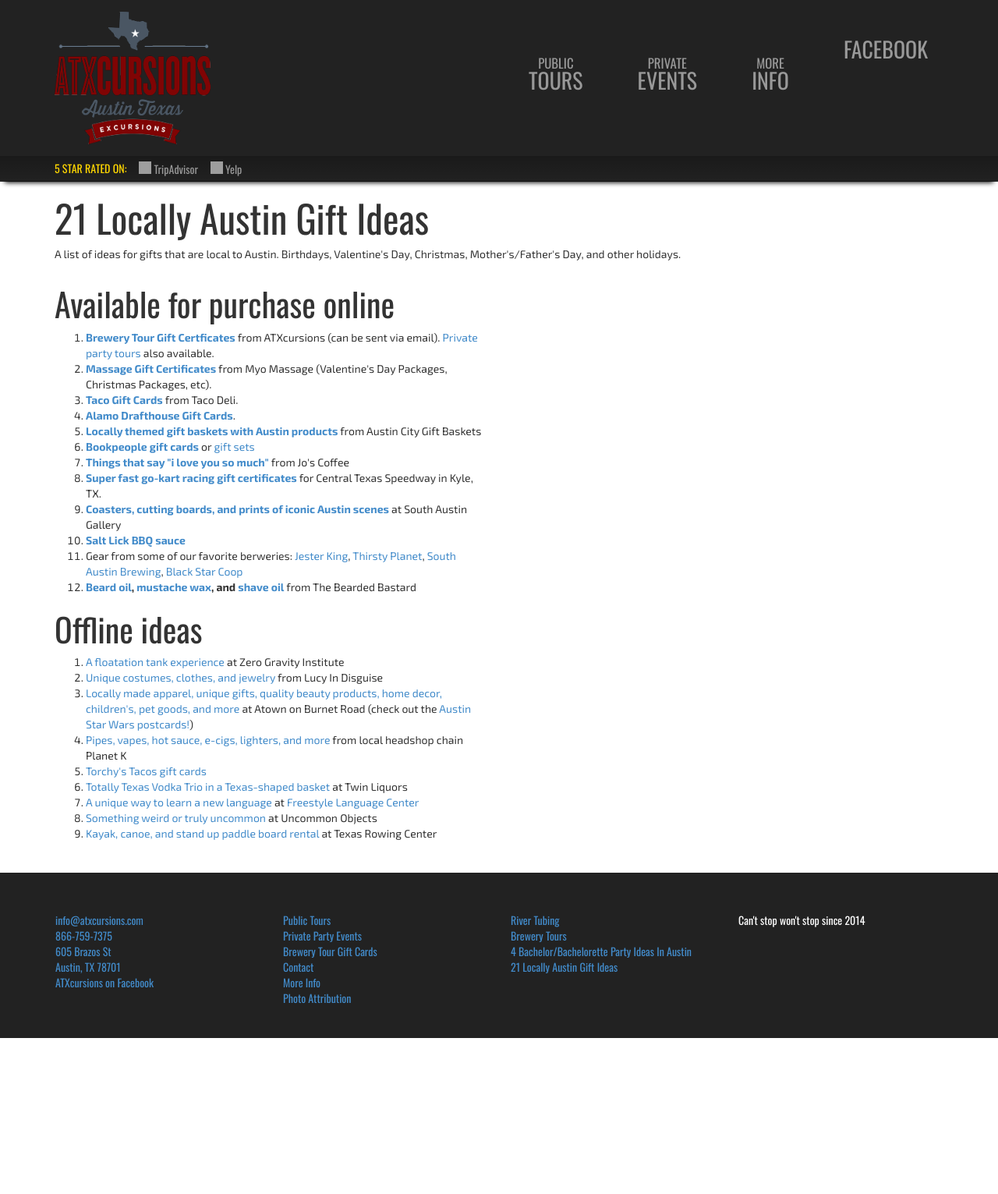
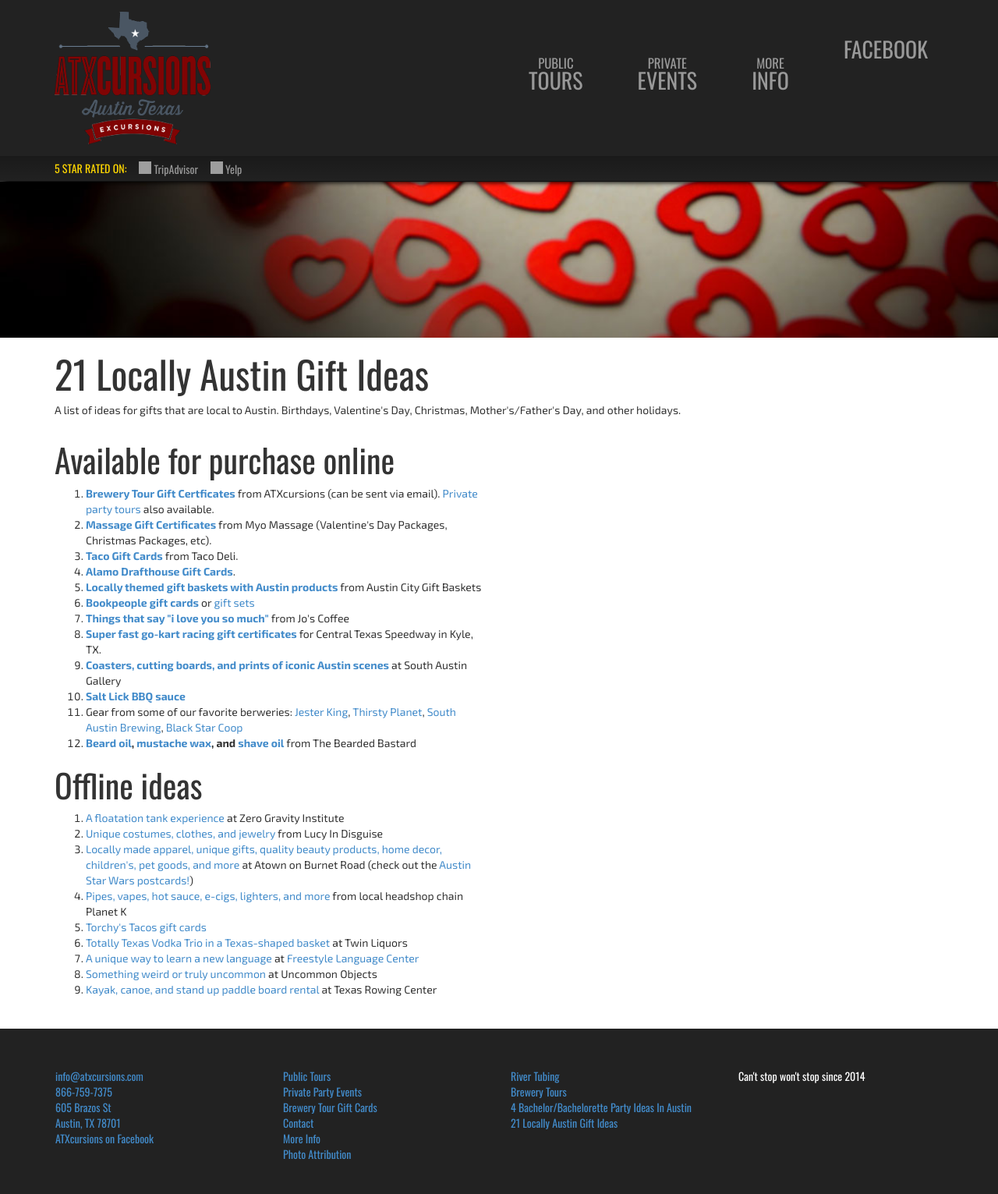
Before and after one commit to Gennovacap-Technology/axtcursions, a Jekyll site: the page built from locally-austin-gifts.html, in a window 1280 px wide. Shown: the whole page at 78% size. Built offline with Jekyll 4.4.1, drawn with Linux system fonts in a browser that asks for light colours; nearby versions of some CDN libraries; Markdown is read by kramdown in place of the engine named in the settings; before the commit the page ends 1331 px from its top, so only the background shows below that; grey boxes are pictures that could not be loaded.

Commit message:
adding cover photo to local austin gifts page for vday

```diff
--- a/locally-austin-gifts.html
+++ b/locally-austin-gifts.html
@@ -3,6 +3,9 @@
 title: 50 Locally Austin Gift Ideas
 description: Ideas for gifts that are local to Austin. Birthdays, Valentine's Day, Christmas, Mother's/Father's Day, and other holidays.
 ---
+    <div class="jumbotron invert" style="background: url('/images/valentines-day.jpg');background-size: cover;background-position: bottom;min-height: 200px;">
+
+    </div>
 
     <div class="container">
       <h1>21 Locally Austin Gift Ideas</h1>
```
